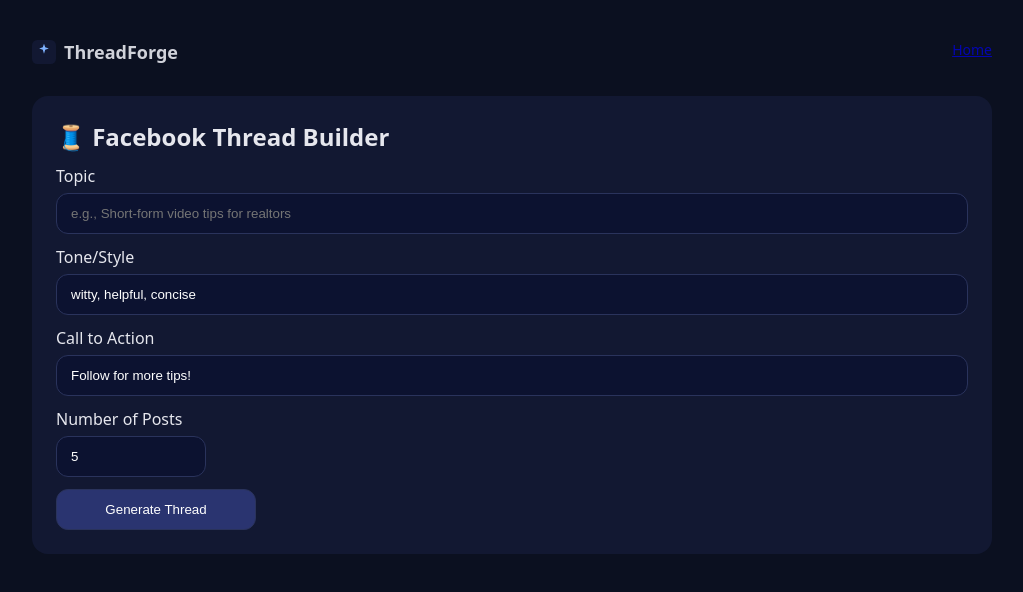
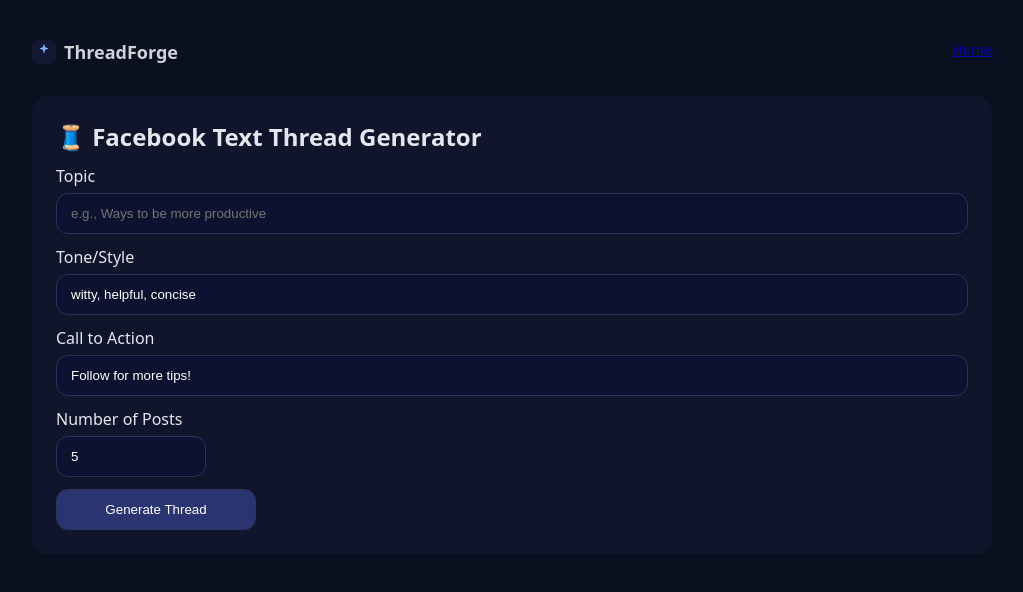
Before and after one commit to socialdetails/allowlist-gpt-site, a Next.js app: page /dashboard in a window 1280 px wide. Shown: the top 592 px of the page, without its empty margins (128-1151 px from the left). Built offline with nearby package versions, Linux system fonts and the light colour scheme.

Commit message:
Update page.tsx

```diff
--- a/app/dashboard/page.tsx
+++ b/app/dashboard/page.tsx
@@ -15,11 +15,11 @@
     setOutput(data?.error ? ('Error: ' + data.error) : (data.text || ''));
   }
   return (<main>
-    <div style={{ padding:'1.5rem', background:'#121832', borderRadius:16 }}>
-      <h2 style={{ margin:0, marginBottom:12 }}>🧵 Facebook Thread Builder</h2>
+    <div style={{ padding:'1.5rem', background:'#11152B', borderRadius:16 }}>
+      <h2 style={{ margin:0, marginBottom:12 }}>🧵 Facebook Text Thread Generator </h2>
       <form onSubmit={generate} style={{ display:'grid', gap:12 }}>
         <label style={{ display:'grid', gap:6 }}><span>Topic</span>
-          <input value={topic} onChange={e=>setTopic(e.target.value)} required placeholder="e.g., Short-form video tips for realtors"
+          <input value={topic} onChange={e=>setTopic(e.target.value)} required placeholder="e.g., Ways to be more productive"
             style={{ padding:'12px 14px', borderRadius:12, border:'1px solid #2a335c', background:'#0c1230', color:'#fff' }} /></label>
         <label style={{ display:'grid', gap:6 }}><span>Tone/Style</span>
           <input value={tone} onChange={e=>setTone(e.target.value)}
```
